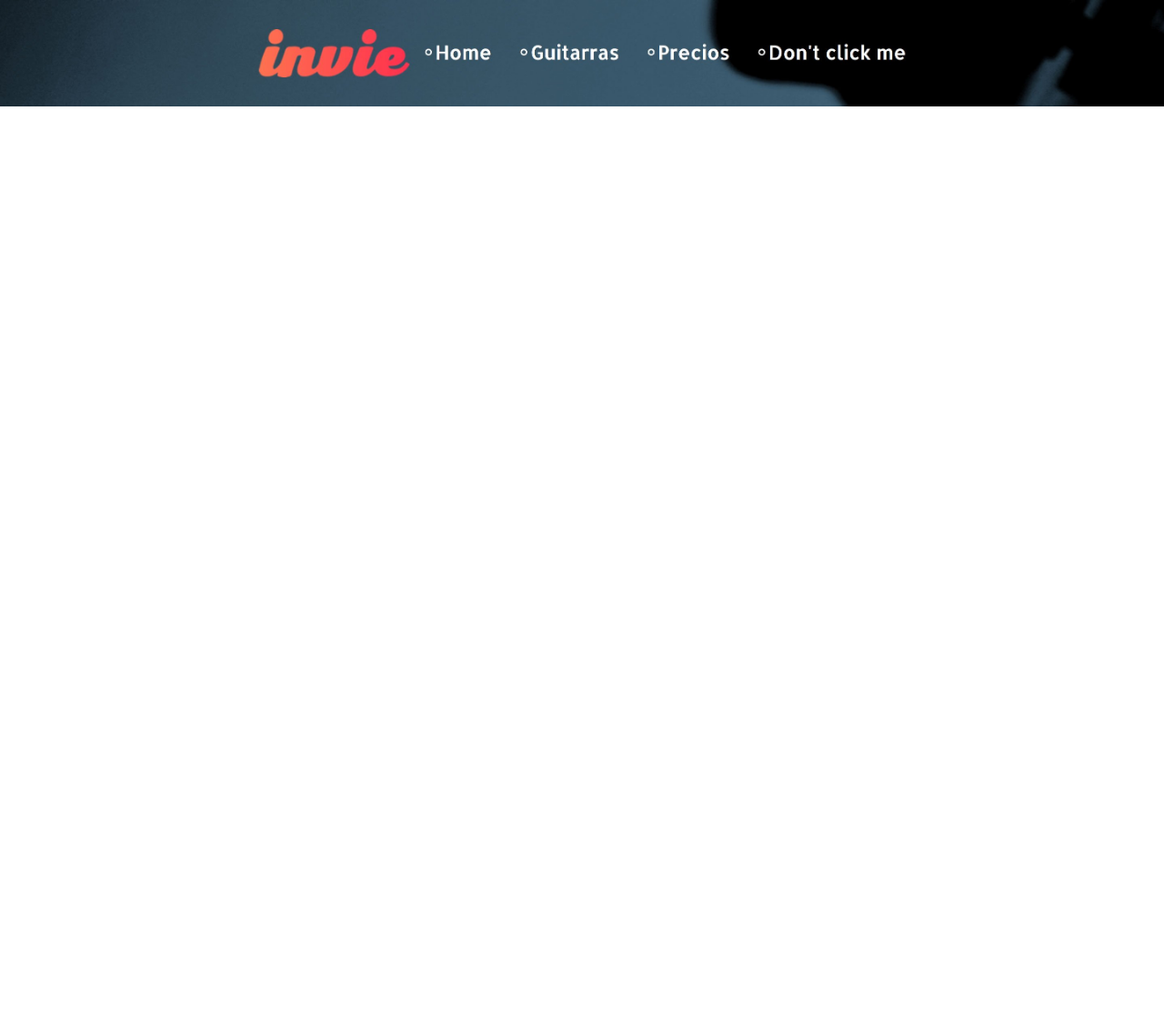
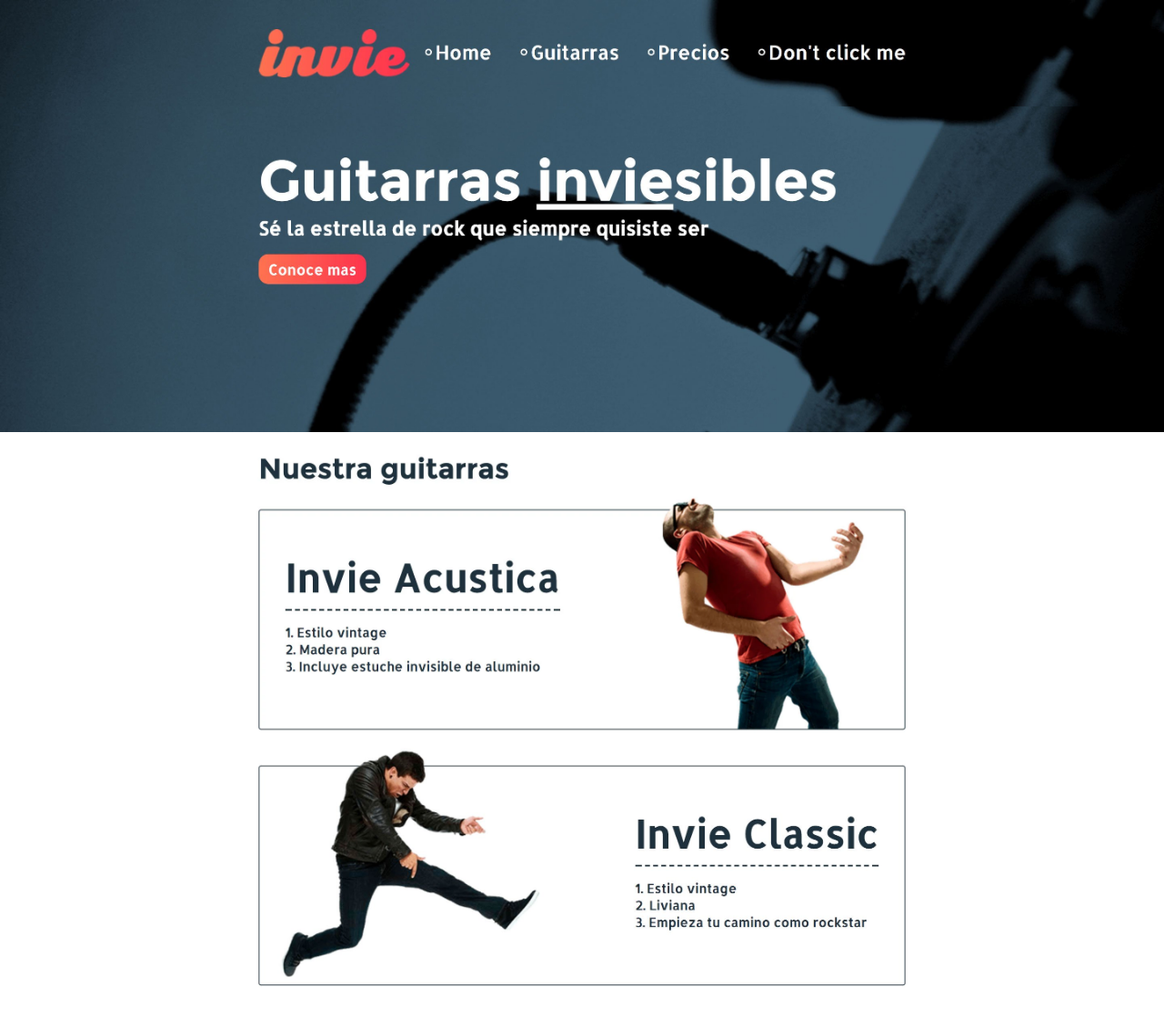
Before and after one commit to valero-col/invie-github, a plain HTML site: page index.html in a window 1280 px wide. Shown: the whole page at 91% size. Before the commit the page ends 800 px from the top, so only its background shows below. Drawn offline with Linux system fonts and the light colour scheme.

Commit message:
agregando guitarra acustica

```diff
--- a/index.html
+++ b/index.html
@@ -12,6 +12,9 @@
         </style>
     </head>
             <body>
-            <img src ="header_0fdd3fdf-3dcc-4466-8a28-4cbcc02a2c6e.jpg">
+                <img src ="header_0fdd3fdf-3dcc-4466-8a28-4cbcc02a2c6e.jpg">
+                <img src ="hero_51f6ca4a-043f-4384-bf2d-0276833261fc.jpg">
+                <img src = "acustica_395abf3a-d46e-4f19-a9cc-ddee140e6597.jpg">
+                <img src ="clasica_0663a6aa-2c83-4435-8530-357480d5a950.jpg">
             </body>
 </html>
```
